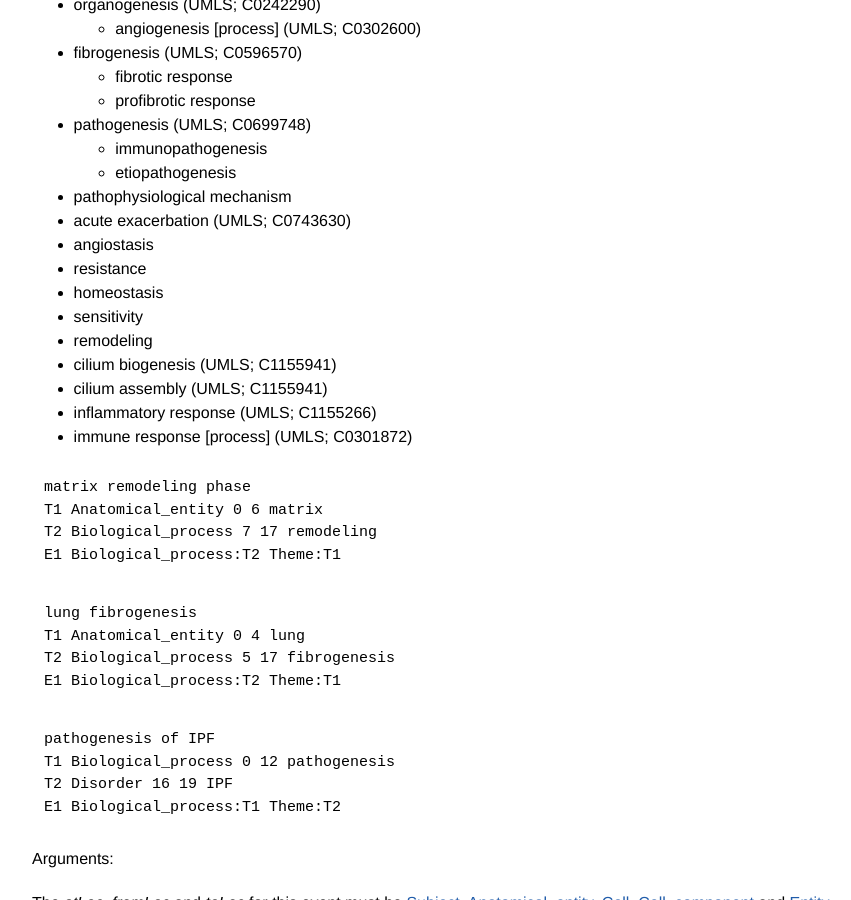
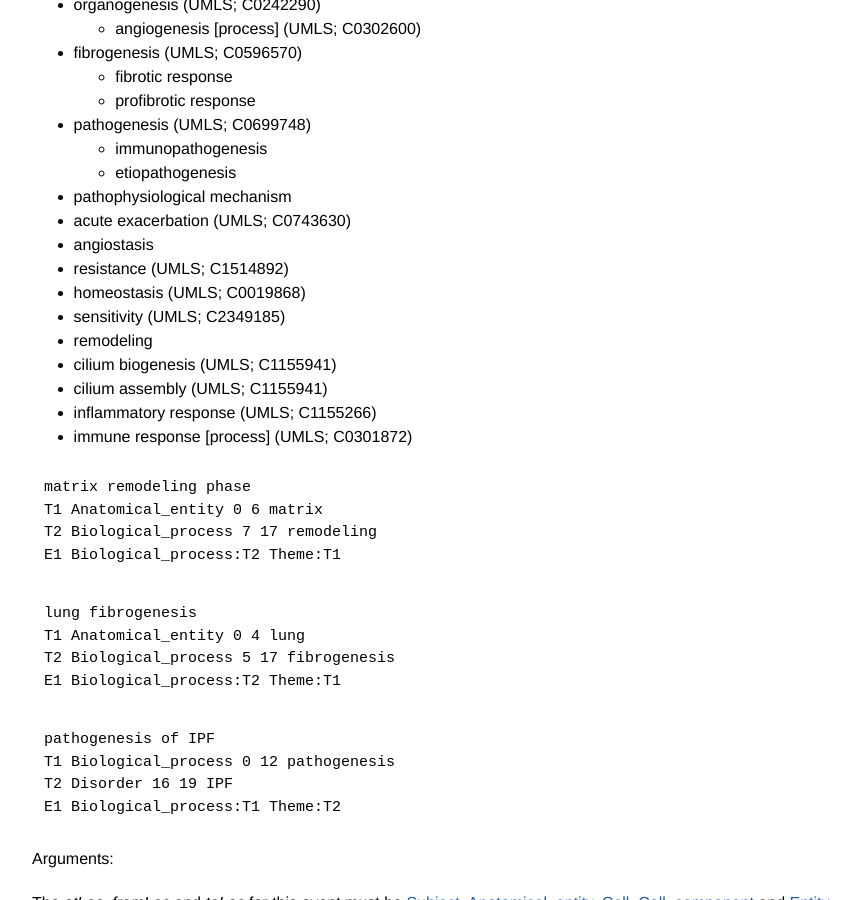
Before and after one commit to ezcatdb/molbiol_lung_corpus-guidelines, a Jekyll site: the page built from _event/Biological_process.md, in a window 1280 px wide and 900 px high, scrolled down 367 px. Shown: the whole window, without its empty margins (208-1059 px from the left). Built offline with Jekyll 4.4.1, drawn with Linux system fonts in a browser that asks for light colours.

Commit message:
UMLS IDs included in _event/Biological_process.md

```diff
--- a/_event/Biological_process.md
+++ b/_event/Biological_process.md
@@ -23,9 +23,9 @@ The following words/phrases can be triggers of this event:
 - pathophysiological mechanism
 - acute exacerbation (UMLS; C0743630)
 - angiostasis
-- resistance
-- homeostasis
-- sensitivity
+- resistance (UMLS; C1514892)
+- homeostasis (UMLS; C0019868)
+- sensitivity (UMLS; C2349185)
 - remodeling
 - cilium biogenesis (UMLS; C1155941)
 - cilium assembly (UMLS; C1155941)
```
